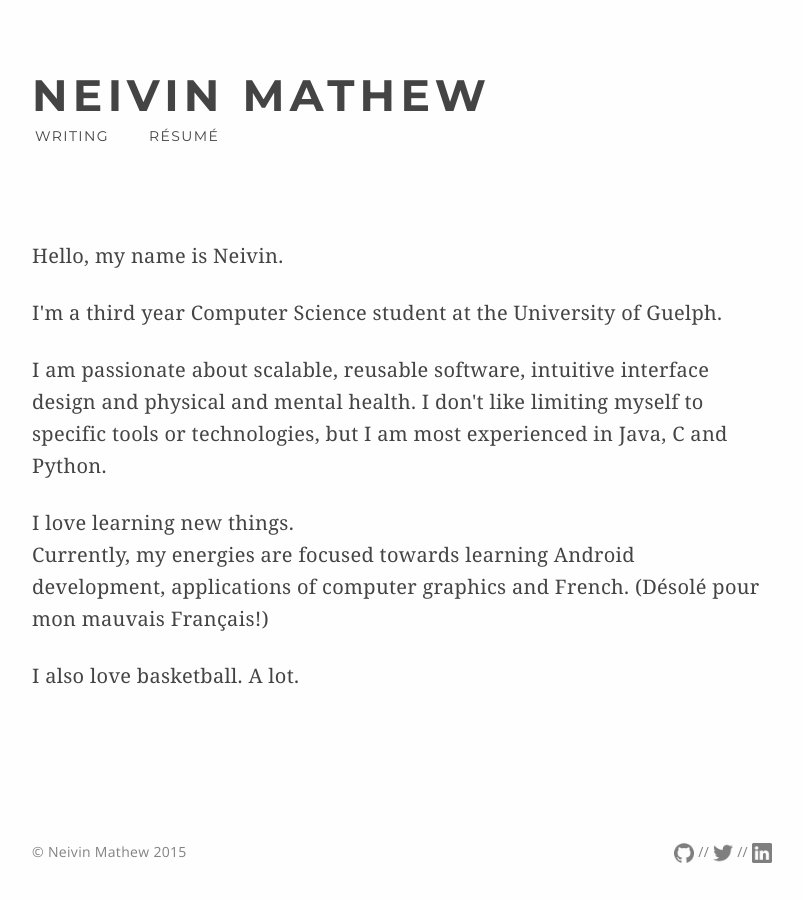
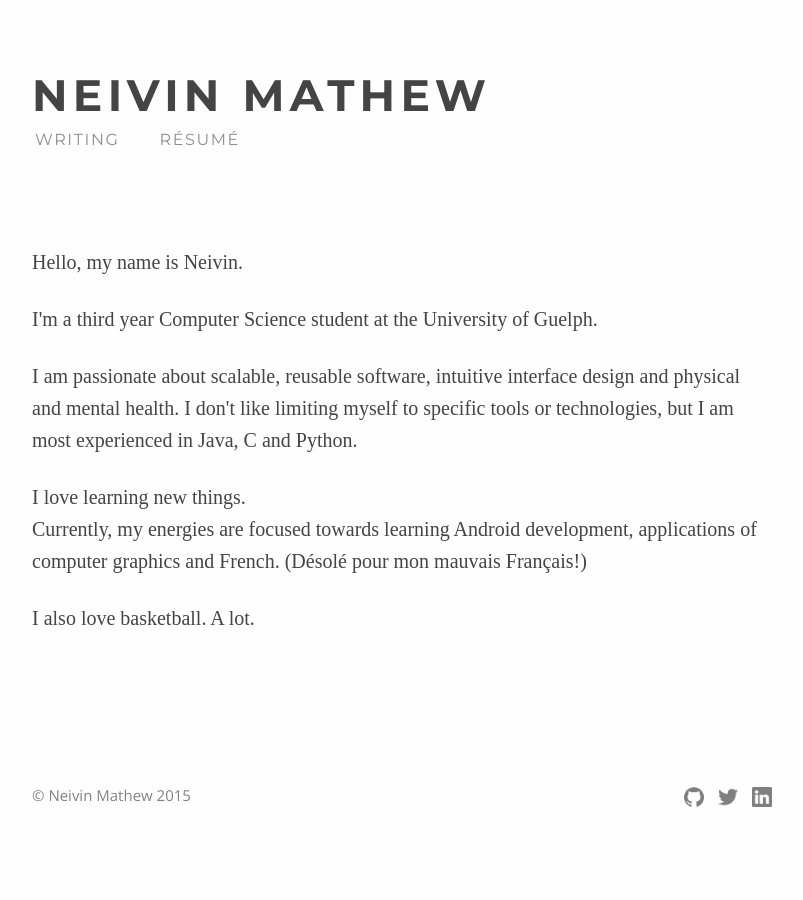
Before and after one commit to neivin/neivin.github.io, a Jekyll site: the page built from index.html, in a window 1280 px wide. Shown: the whole page, without its empty margins (238-1041 px from the left). Built offline with Jekyll 4.4.1, drawn with Linux system fonts in a browser that asks for light colours.

Commit message:
:lemon: Slight layout fixes

```diff
--- a/_includes/footer.html
+++ b/_includes/footer.html
@@ -8,7 +8,9 @@
 
     <div class="post-meta leftfl bot">© Neivin Mathew 2015</div>
     <div class="post-meta rightfl bot">
-    <a href="https://github.com/neivin"><img class="smico" src="/images/github_icon.png"/></a> // <a href="http://twitter.com/neivinM"><img class="smico" src="/images/twitter_icon.png"/></a> // <a class="smico" href="twitter.com/neivinM"><img src="/images/linkedin_icon.png"/></a></div>
+	    <a href="https://github.com/neivin"><img alt="Github" class="smico" src="/images/github_icon.png"/></a>
+	    <a href="http://twitter.com/neivinM"><img alt="Twitter" class="smico" src="/images/twitter_icon.png"/></a>
+	    <a class="smico" href="twitter.com/neivinM"><img alt="LinkedIn" src="/images/linkedin_icon.png"/></a></div>
   </div>
 
 </footer>
--- a/_sass/_base.scss
+++ b/_sass/_base.scss
@@ -20,7 +20,6 @@ body {
     line-height: $base-line-height;
     font-weight: 300;
     color: $text-color;
-    letter-spacing: 0.02rem;
     background-color: $background-color;
     -webkit-text-size-adjust: 100%;
 }
--- a/_sass/_layout.scss
+++ b/_sass/_layout.scss
@@ -44,6 +44,7 @@
 .smico{
     opacity: 0.5;
     display: inline-block;
+    padding-left: 10px;
     width: 20px;
     height: 20px;
 
@@ -58,8 +59,9 @@
 
 .page-link {
         color: $text-color;
+        opacity: 0.6;
         line-height: $base-line-height *2;
-        font-size: 0.7em;
+        font-size: 0.8em;
         font-family: $base-font-family;
         font-weight: 300;
         letter-spacing: .1em;
@@ -72,10 +74,12 @@
         }
 
         &:visited {
-        color: $text-color;
+            opacity: 1;
+            color: $text-color;
         }
 
         &:hover{
+            opacity: 1;
             color: $brand-color;
         }
     }
--- a/css/main.scss
+++ b/css/main.scss
@@ -7,13 +7,13 @@
 
 // Our variables
 $base-font-family:'Montserrat', Arial, sans-serif;
-$base-font-size:   16px;
+$base-font-size:   18px;
 
-$body-copy: Georgia, serif;
+$body-copy: Times New Roman, serif;
 $body-font-size: 20px;
 
 $sub-font: 'Open Sans', Arial, sans-serif;
-$sub-font-size: 14px;
+$sub-font-size: 15px;
 
 $small-font-size:  $base-font-size * 0.875;
 $base-line-height: 1.6;
@@ -21,7 +21,7 @@ $base-line-height: 1.6;
 $spacing-unit:     30px;
 
 $text-color:       #444444;
-$title-color:	     #444444;
+$title-color:	    #444444;
 $background-color: #fefefe;
 $brand-color:      #1BA698;
 $brand-light:      lighten($brand-color, 10%);
```
